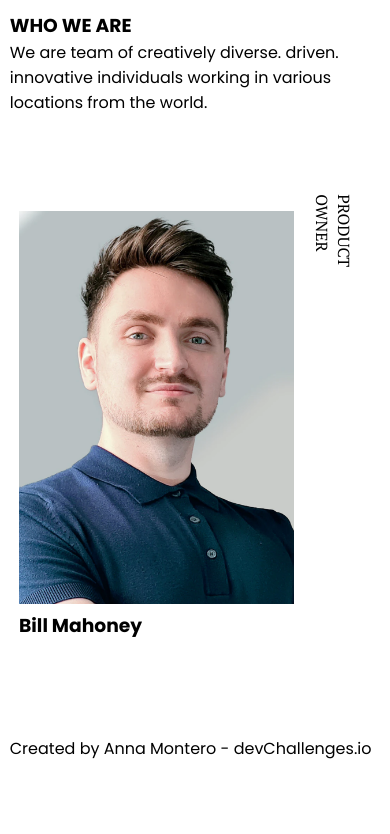
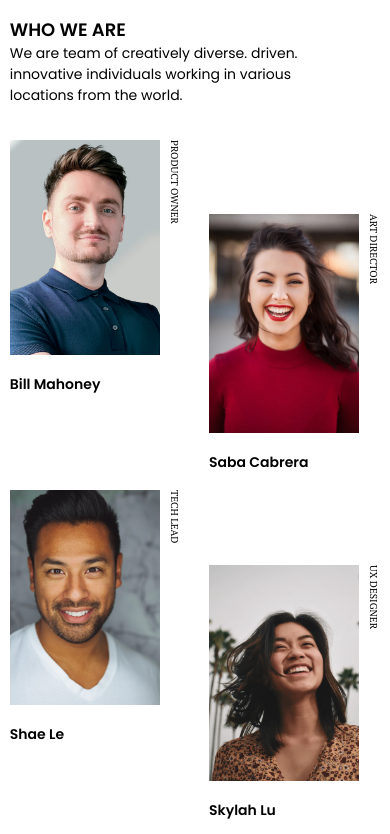
Before and after one commit to Bluechai03/my-team-page-challenge, a plain HTML site: page index.html in a window 390 px wide. Shown: the part 127-961 px from the top of the page. Before the commit the page ends 888 px from the top, so only its background shows below. Drawn offline with Linux system fonts and the light colour scheme.

Commit message:
Complete layout of mobile and desktop

```diff
--- a/index.html
+++ b/index.html
@@ -11,7 +11,7 @@
     <link rel="preconnect" href="https://fonts.googleapis.com" />
     <link rel="preconnect" href="https://fonts.gstatic.com" crossorigin />
     <link
-      href="https://fonts.googleapis.com/css2?family=PT+Serif:wght@400;700&family=Poppins:wght@400;700&display=swap"
+      href="https://fonts.googleapis.com/css2?family=PT+Serif:wght@400;700&family=Poppins:wght@400;600&display=swap"
       rel="stylesheet"
     />
 
@@ -20,6 +20,7 @@
   </head>
   <body class="container">
     <header class="header">
+      <div class="col--two">
         <div class="col">
           <h1 class="header__title">The creative crew</h1>
         </div>
@@ -30,6 +31,7 @@
             working in various locations from the world.
           </p>
         </div>
+      </div>
     </header>
     <main class="grid">
       <div class="member">
@@ -39,31 +41,41 @@
         </div>
         <p class="member__position">Product owner</p>
       </div>
-      <!-- <div class="member">
-        <p class="member__position">Art Director</p>
+      <div class="member member--low">
+        <div class="col">
           <img src="photo2.png" alt="" />
           <h3 class="member__name">Saba Cabrera</h3>
         </div>
+        <p class="member__position">Art Director</p>
+      </div>
       <div class="member">
-        <p class="member__position">Tech Lead</p>
+        <div class="col">
           <img src="photo3.png" alt="" />
           <h3 class="member__name">Shae Le</h3>
         </div>
+        <p class="member__position">Tech Lead</p>
+      </div>
       <div class="member">
-        <p class="member__position">UX Designer</p>
+        <div class="col">
           <img src="photo4.png" alt="" />
           <h3 class="member__name">Skylah Lu</h3>
         </div>
-      <div class="member">
-        <p class="member__position">Developer</p>
+        <p class="member__position">UX Designer</p>
+      </div>
+      <div class="member member--low">
+        <div class="col">
           <img src="photo5.png" alt="" />
           <h3 class="member__name">Griff Richards</h3>
         </div>
+        <p class="member__position">Developer</p>
+      </div>
       <div class="member">
-        <p class="member__position">Developer</p>
+        <div class="col">
           <img src="photo6.png" alt="" />
           <h3 class="member__name">Stan John</h3>
-      </div> -->
+        </div>
+        <p class="member__position">Developer</p>
+      </div>
     </main>
     <footer>
       <p>Created by Anna Montero - devChallenges.io</p>
--- a/scss/style.scss
+++ b/scss/style.scss
@@ -1,3 +1,5 @@
+$bp--big: 758px;
+
 *::before,
 *::after {
   box-sizing: border-box;
@@ -7,11 +9,32 @@
 // font-family: 'PT Serif', serif;
 
 body {
-  //   display: flex;
-  //   flex-flow: row wrap;
   width: 95%;
+  max-width: 1024px;
   margin: 0 auto;
   font-family: "Poppins", sans-serif;
+}
+
+.container {
+  display: flex;
+  flex-direction: column;
+  margin: 0 auto;
+}
+
+.col--two {
+  margin-top: 4rem;
+  display: flex;
+  flex-flow: row wrap;
+  align-items: flex-start;
+  justify-content: space-between;
+  gap: 2em;
+
+  // & > * {
+  //   @media screen and (min-width: 45em) {
+  //     flex-basis: 100%;
+  //     flex: 1;
+  //   }
+  // }
 }
 
 p,
@@ -27,35 +50,70 @@ img {
 }
 
 .header {
-  margin: 4rem 0;
   &__title {
     font-family: "PT Serif", serif;
-    margin: 2rem 0;
+    font-size: 2.25rem;
     &--small {
+      font-size: 1.125rem;
       text-transform: uppercase;
     }
+  }
+  &__desc {
+    width: 90%;
+    max-width: 40ch;
+    font-size: 0.875rem;
   }
 }
 
 .grid {
-  /* Supports Grid */
-  width: 95%;
   margin: 0 auto 4rem;
   display: grid;
-  grid-template-columns: repeat(auto-fill, minmax(200px, 1fr));
+  grid-template-columns: repeat(auto-fill, minmax(150px, 1fr));
+  @media screen and (min-width: $bp--big) {
+    grid-template-columns: repeat(3, 1fr);
+  }
   grid-auto-rows: minmax(150px, auto);
-  grid-gap: 1em;
+  grid-gap: 1.75em;
+  place-items: center;
 }
 
 .member {
   display: flex;
   padding: 2rem 0;
+  &:nth-of-type(even) {
+    @media screen and (max-width: 757px) {
+      transform: translateY(4.75rem);
+    }
+  }
   &__position {
-    display: inline-block;
-    // white-space: nowrap;
+    margin-left: 0.5rem;
     align-self: flex-start;
+    justify-self: flex-end;
     font-family: "PT Serif", serif;
     text-transform: uppercase;
-    transform: rotate(90deg);
+    writing-mode: vertical-lr;
+    font-size: 0.625rem;
+    @media screen and (min-width: $bp--big) {
+      font-size: 0.75rem;
+    }
+  }
+
+  &__name {
+    margin-top: 0.75rem;
+    font-weight: 600;
+    font-size: 0.875rem;
+    @media screen and (min-width: $bp--big) {
+      font-size: 1.125rem;
+    }
+  }
+
+  &--low {
+    @media screen and (min-width: $bp--big) {
+      transform: translateY(4.75rem);
+    }
   }
 }
+
+footer {
+  text-align: center;
+}
```
Also changed, not shown: css/style.css, 1 other file. Lines whose indentation alone changed are shown as unchanged.
